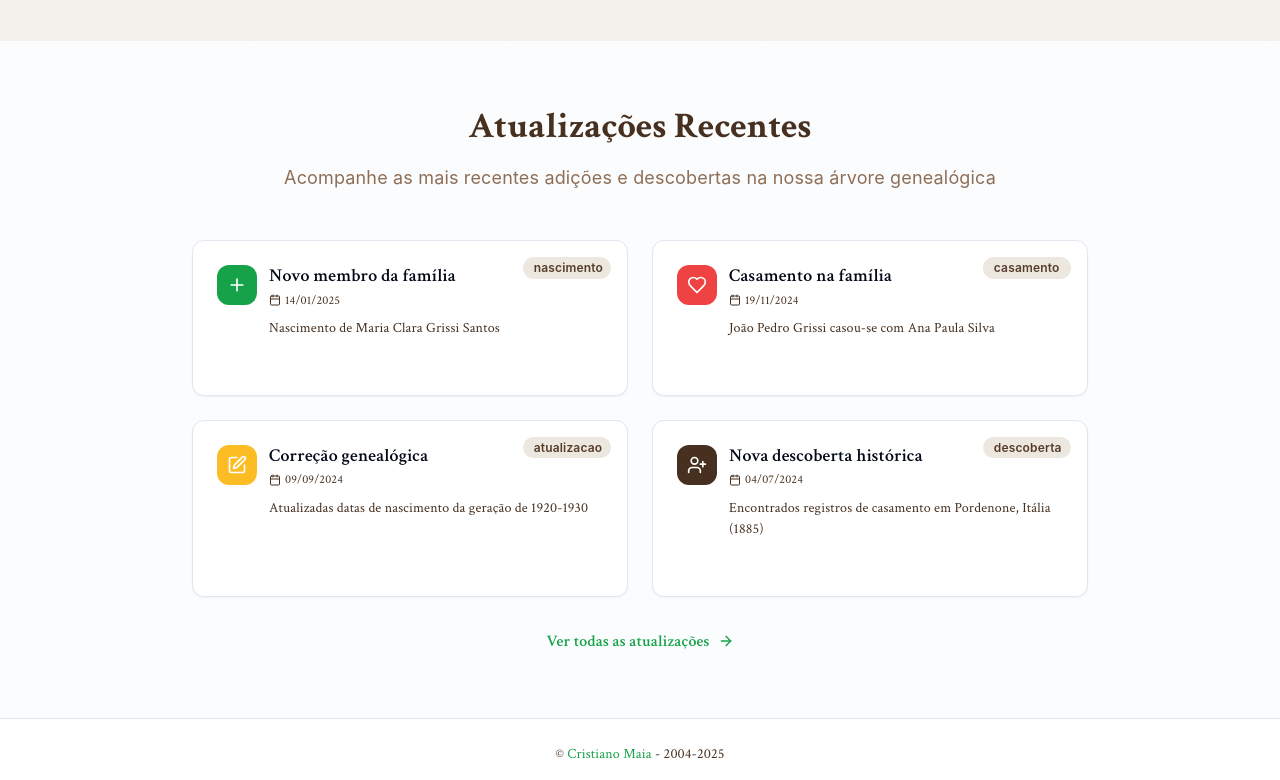
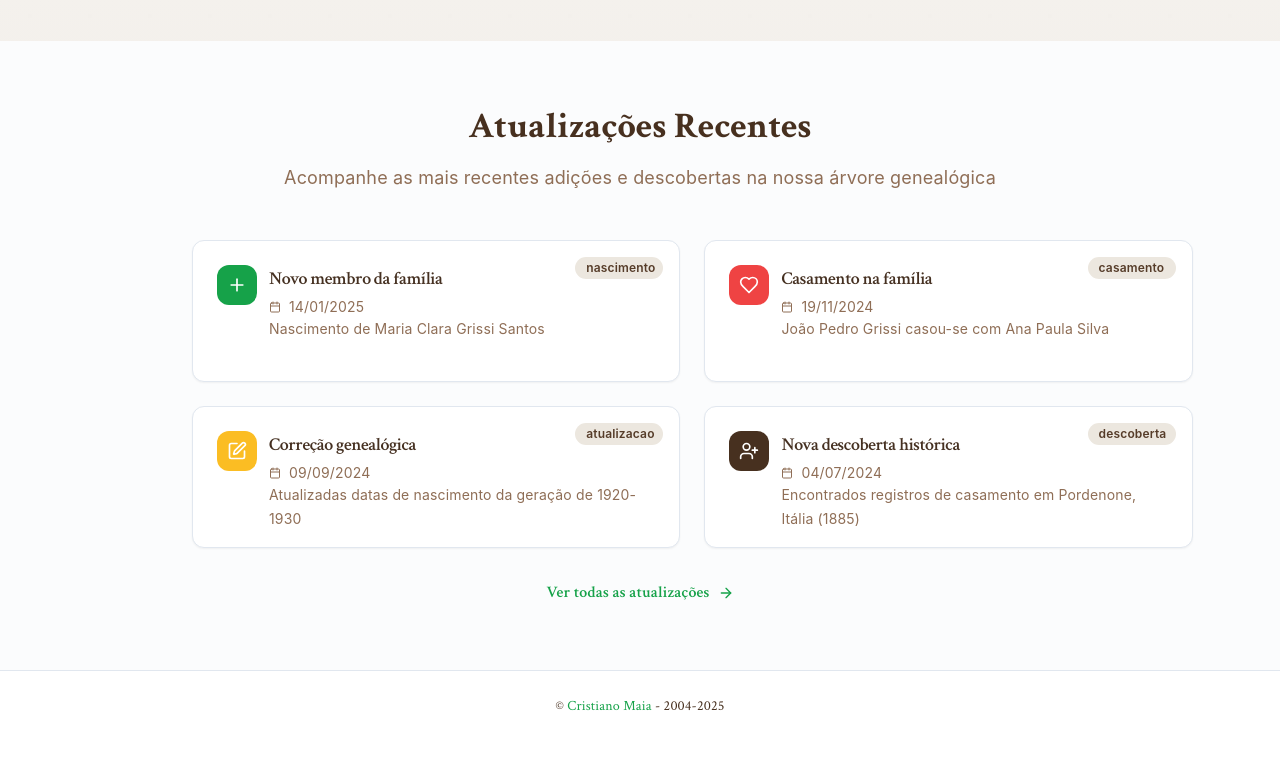
Before and after one commit to criscmaia/site_grissi, a PHP site: page / in a window 1280 px wide. Shown: the part 739-1519 px from the top of the page. After the commit the page ends 1450 px from the top, so only its background shows below. Run offline with PHP 8.4, Linux system fonts and the light colour scheme.

Commit message:
Refactor update styles in index.css for enhanced typography and layout
Update the .update-title, .update-date, and .update-description classes in index.css to improve typography, color scheme, and layout consistency. Adjust font sizes, weights, and margins for better readability and visual appeal, ensuring alignment with modern design standards.

```diff
--- a/index.css
+++ b/index.css
@@ -995,20 +995,59 @@ header .container {
 }
 
 .update-title {
-    font-size: 1.125rem;
+    font-size: 18px;
     font-weight: 600;
-    color: hsl(var(--foreground));
-    margin-bottom: 0.25rem;
-    font-family: var(--font-family-serif);
+    color: rgb(69, 48, 33);
+    margin: 0;
+    font-family: "Crimson Text", Georgia, serif, serif;
+    font-feature-settings: normal;
+    font-variation-settings: normal;
+    line-height: 28px;
+    height: 28px;
+    letter-spacing: -0.45px;
+    box-sizing: border-box;
+    display: block;
+    text-size-adjust: 100%;
+    unicode-bidi: isolate;
+    -webkit-tap-highlight-color: rgba(0, 0, 0, 0);
+    border-bottom-color: rgb(229, 225, 220);
+    border-bottom-style: solid;
+    border-bottom-width: 0px;
+    border-left-color: rgb(229, 225, 220);
+    border-left-style: solid;
+    border-left-width: 0px;
+    border-right-color: rgb(229, 225, 220);
+    border-right-style: solid;
+    border-right-width: 0px;
+    border-top-color: rgb(229, 225, 220);
+    border-top-style: solid;
+    border-top-width: 0px;
+    margin-block-start: 0px;
+    margin-block-end: 0px;
+    margin-inline-start: 0px;
+    margin-inline-end: 0px;
+    margin-left: 0px;
+    margin-right: 0px;
+    margin-top: 0px;
+    margin-bottom: 0px;
+    padding-top: 0px;
+    padding-bottom: 0px;
+    padding-left: 0px;
+    padding-right: 0px;
+    tab-size: 4;
+    /* width: 173.387px; */
 }
 
 .update-date {
     display: flex;
     align-items: center;
-    gap: 0.25rem;
-    font-size: 0.75rem;
-    color: hsl(var(--muted-foreground));
-    margin-bottom: 0.5rem;
+    gap: 0.5rem;
+    font-size: 0.875rem;
+    color: rgb(143, 110, 86);
+    margin-top: 0.25rem;
+    font-family: "Inter", Helvetica, sans-serif;
+    height: 20px;
+    width: 173.387px;
 }
 
 .update-date svg {
@@ -1017,9 +1056,14 @@ header .container {
 }
 
 .update-description {
-    color: hsl(var(--muted-foreground));
-    font-size: 0.875rem;
-    line-height: 1.5;
+    color: rgb(143, 110, 86);
+    font-family: Inter, Helvetica, sans-serif;
+    font-size: 14px;
+    line-height: 24px;
+    height: 24px;
+    width: 386.4px;
+    margin: 0;
+    display: block;
 }
 
 .update-tag {
```
